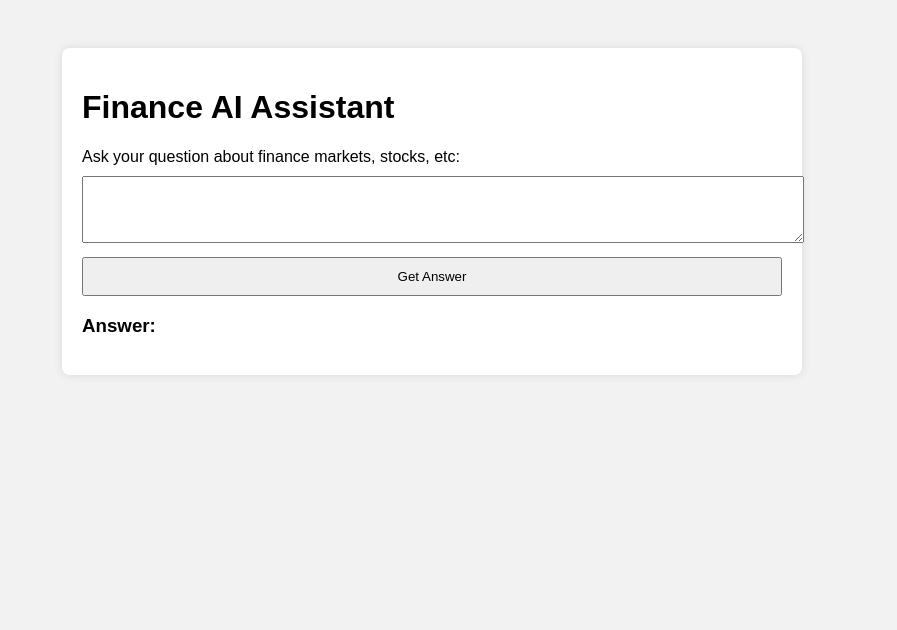
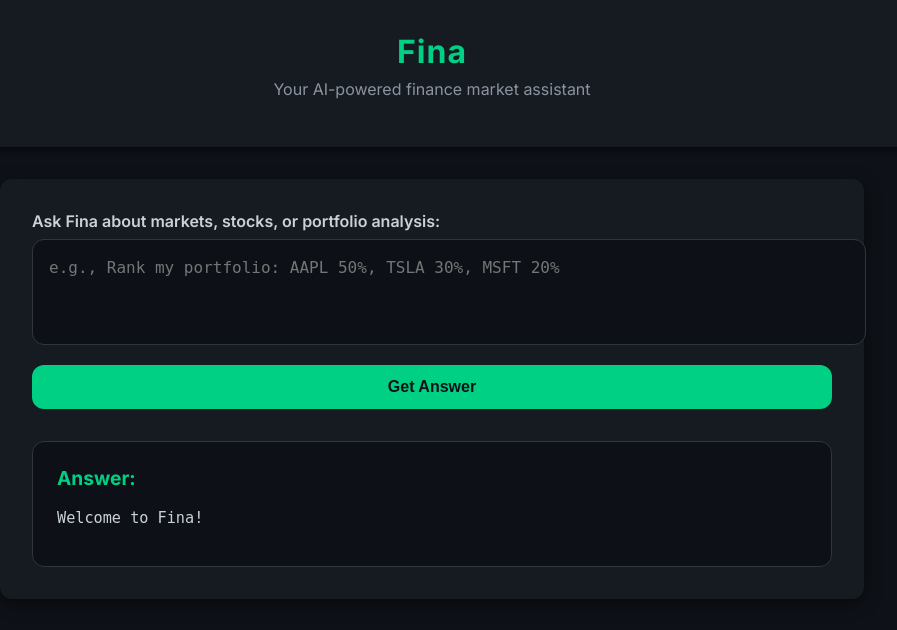
Before and after one commit to KhabbabZakaria/FinanceAIAgent, a Flask app: page / in a window 1280 px wide. Shown: the top 630 px of the page, without its empty margins (208-1105 px from the left). Run offline with Flask 3, Linux system fonts and the light colour scheme.

Commit message:
some more functionaries

```diff
--- a/app.py
+++ b/app.py
@@ -1,6 +1,5 @@
 from flask import Flask, render_template, request
 from helpers import *
-
 
 
 # Flask app
@@ -13,55 +12,58 @@ def index():
     if request.method == 'POST':
         question = request.form.get('question', '').strip()
 
-        answer = ask_openai(
-            """Is the question asking to find top performing stocks? If yes, return 'yes'. If not, return 'no'.""",
-            question
-        )
+        if not question:
+            answer = "Please ask a question!"
+            return render_template('index.html', answer=answer, question=question)
+
+        classifier = QuestionClassifier()
+        classification = classifier.classify(question)
+
+        print('classification')
+        print(classification)
 
         try:
-            if answer.lower() == "yes":
-                answer = ask_openai("Check what type of stock the user is asking about. If he is asking about large cap stocks, return 'large'. If he is asking about mid cap stocks, return 'mid'. If he is asking about small cap stocks, return 'small'. If he is asking about all stocks or not mentioning any specific type, return 'all'. Also, check how many stocks the user is asking for- top 3, top 5 or top 10, etc. Return it too. If the user does not mention any number of stocks then return 3. So the final output will be type of stock, number- that is, these 2 values separated by a comma without any spaces. If the question is not related to stocks, return 'no'.", question)
-                if answer != "no":
-                    typeStocks, n = answer.split(',')
-                    typeStocks = typeStocks.strip().lower()
-                    n = int(n.strip()) if n.strip().isdigit() else 3
-                    if n> 10:
-                        n = 10
+            if classification['intent'] == 'rank_portfolio':
+                tickerList, weightList = classification['tickers'], classification['weights']
+                print(tickerList, weightList)
+                answer=analyze_portfolio(tickerList, weightList)
 
-                    answer = get_top_performing_stocks(typeStocks, n)
-                    return render_template('index.html', answer=answer, question=question)
-            else:
-                symbol = ask_openai('Is the question about a particular stock? If yes, only return the stocks symbol in one word (for example, if the question is about Apple, return AAPL). else return "no".', question)
-                if symbol.lower() != 'no':
-                    try:
-                        answer = get_stock_trend(symbol)
-                    except Exception as e:
-                        answer = f"Error fetching stock data: {str(e)}"
+            elif classification['intent'] == 'should_buy_stock':
+                tickerList = classification['tickers']
+                weightList = classification['weights']
+                new_stock = classification['new_stock']
+                if not new_stock:
+                    answer = "Please specify the stock you want to consider buying."
+                else:
+                    answer = should_buy_stock(tickerList, weightList, new_stock)
 
-                    return render_template('index.html', answer=answer, question=question)
+            elif classification['intent'] == 'top_performers':
+                typeStocks, n = classification['type'], classification['count']
+                answer = get_top_performing_stocks(typeStocks, n)
 
-            if question:
-                try:
-                    news = fetch_newsapi()
-                    reddit_posts = fetch_reddit_posts()
-                    finnhub = get_finnhub_news()
+            elif classification['intent'] == 'stock_trend':
+                symbol = classification['symbol']
+                answer = get_stock_trend(symbol)
 
-                    formatted_news = format_context_items(news)
-                    formatted_reddit = format_context_items(reddit_posts)
-                    formatted_finnhub = format_context_items(finnhub)
-                    context = "\n\n".join(formatted_news + formatted_reddit + formatted_finnhub)
+            elif classification['intent'] == 'get_finance_news':
+                news = fetch_newsapi()
+                reddit_posts = fetch_reddit_posts()
+                finnhub = get_finnhub_news()
 
-                    answer = ask_openai(question, context)
-                except Exception as e:
-                    answer = f"Error: {str(e)}"
-            else:
-                answer = "Please enter a question."
+                formatted_news = format_context_items(news)
+                formatted_reddit = format_context_items(reddit_posts)
+                formatted_finnhub = format_context_items(finnhub)
+                context = "\n\n".join(formatted_news + formatted_reddit + formatted_finnhub)
 
-        except Exception as e: #error handling for OpenAI API or other processing errors
+                answer = ask_openai(question, context)
+
+        except Exception as e:
             answer = f"Error processing your question: {str(e)}"
-            return render_template('index.html', answer=answer, question=question)
 
-    return render_template('index.html', answer=answer, question=question)
+        return render_template('index.html', answer=answer, question=question)
+
+
+    return render_template('index.html', answer="Welcome to Fina!", question=question)
 
 if __name__ == '__main__':
     app.run(debug=True)
--- a/templates/index.html
+++ b/templates/index.html
@@ -3,25 +3,156 @@
 <html lang="en">
 <head>
     <meta charset="UTF-8">
-    <title>Finance AI Assistant</title>
+    <title>Fina – Your AI Finance Assistant</title>
+    <meta name="viewport" content="width=device-width, initial-scale=1.0">
+
+    <!-- Google Fonts -->
+    <link href="https://fonts.googleapis.com/css2?family=Inter:wght@400;600;700&display=swap" rel="stylesheet">
+
     <style>
-        body { font-family: Arial; padding: 40px; background: #f2f2f2; }
-        textarea, input[type="text"], button {
-            width: 100%; padding: 10px; margin-top: 10px;
+        :root {
+            --primary: #00d084; /* neon green */
+            --background: #0e1117;
+            --card-bg: #161b22;
+            --text-light: #8b949e;
+            --text-dark: #c9d1d9;
+            --radius: 12px;
         }
-        .container { background: white; padding: 20px; border-radius: 8px; max-width: 700px; margin: auto; box-shadow: 0 0 10px rgba(0,0,0,0.1); }
+
+        body {
+            font-family: 'Inter', sans-serif;
+            background: var(--background);
+            margin: 0;
+            padding: 0;
+            color: var(--text-dark);
+        }
+
+        header {
+            text-align: center;
+            padding: 2rem 1rem;
+            background: var(--card-bg);
+            box-shadow: 0 2px 8px rgba(0,0,0,0.6);
+        }
+
+        header h1 {
+            margin: 0;
+            font-size: 2rem;
+            color: var(--primary);
+            font-weight: 700;
+            letter-spacing: 1px;
+        }
+
+        header p {
+            margin-top: 0.5rem;
+            color: var(--text-light);
+            font-size: 1rem;
+        }
+
+        .container {
+            max-width: 800px;
+            margin: 2rem auto;
+            padding: 2rem;
+            background: var(--card-bg);
+            border-radius: var(--radius);
+            box-shadow: 0 4px 16px rgba(0,0,0,0.5);
+        }
+
+        label {
+            font-weight: 600;
+            color: var(--text-dark);
+            display: block;
+            margin-bottom: 0.5rem;
+        }
+
+        textarea {
+            width: 100%;
+            padding: 1rem;
+            border-radius: var(--radius);
+            border: 1px solid #30363d;
+            background: #0d1117;
+            color: var(--text-dark);
+            resize: none;
+            font-size: 1rem;
+            line-height: 1.5;
+            transition: all 0.2s ease;
+        }
+
+        textarea:focus {
+            border-color: var(--primary);
+            outline: none;
+            box-shadow: 0 0 0 3px rgba(0, 208, 132, 0.3);
+        }
+
+        button {
+            margin-top: 1rem;
+            background: var(--primary);
+            color: #0e1117;
+            padding: 0.8rem 1.5rem;
+            border: none;
+            border-radius: var(--radius);
+            font-size: 1rem;
+            font-weight: 600;
+            cursor: pointer;
+            transition: background 0.2s;
+            width: 100%;
+        }
+
+        button:hover {
+            background: #00b874;
+        }
+
+        .answer-section {
+            margin-top: 2rem;
+            padding: 1.5rem;
+            background: #0d1117;
+            border: 1px solid #30363d;
+            border-radius: var(--radius);
+        }
+
+        .answer-section h3 {
+            margin-top: 0;
+            font-size: 1.2rem;
+            color: var(--primary);
+        }
+
+        .answer-section pre {
+            white-space: pre-wrap;
+            font-size: 0.95rem;
+            color: var(--text-dark);
+        }
+
+        @media (max-width: 600px) {
+            header h1 {
+                font-size: 1.5rem;
+            }
+            .container {
+                margin: 1rem;
+                padding: 1.5rem;
+            }
+        }
     </style>
 </head>
 <body>
+
+    <header>
+        <h1>Fina</h1>
+        <p>Your AI-powered finance market assistant</p>
+    </header>
+
     <div class="container">
-        <h1>Finance AI Assistant</h1>
         <form method="post">
-            <label for="question">Ask your question about finance markets, stocks, etc:</label><br>
-            <textarea id="question" name="question" rows="3">{{ question }}</textarea><br>
+            <label for="question">Ask Fina about markets, stocks, or portfolio analysis:</label>
+            <textarea id="question" name="question" rows="3" placeholder="e.g., Rank my portfolio: AAPL 50%, TSLA 30%, MSFT 20%">{{ question }}</textarea>
             <button type="submit">Get Answer</button>
         </form>
-        <h3>Answer:</h3>
-        <div style="white-space: pre-wrap;">{{ answer }}</div>
+
+        {% if answer %}
+        <div class="answer-section">
+            <h3>Answer:</h3>
+            <pre>{{ answer }}</pre>
+        </div>
+        {% endif %}
     </div>
+
 </body>
 </html>
```
Also changed, not shown: helpers.py (+286 -12 lines).
